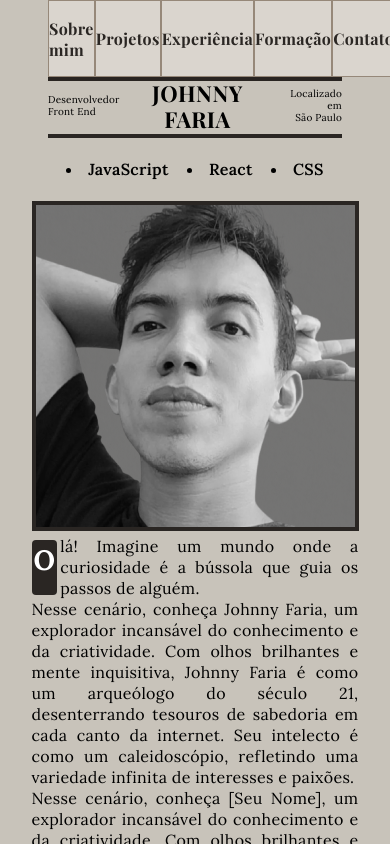
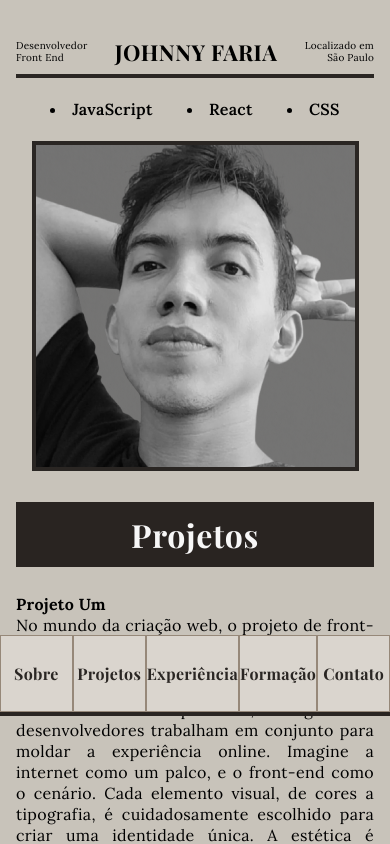
Before and after one commit to JohnnysFaria/myportfolio, a React (Vite) app: page / in a window 390 px wide. Shown: the top 844 px of the page. Built offline with nearby package versions, Linux system fonts and the light colour scheme; a web font is replaced by a local one.

Commit message:
responsivo

```diff
--- a/src/App.jsx
+++ b/src/App.jsx
@@ -4,13 +4,14 @@ import Styled from 'styled-components';
 import Menu from './Components/Menu/Menu';
 import Header from './Components/Header/Header';
 import Footer from './Components/Footer/Footer';
-import Profile from './Components/Profile/Profile';
+import Profile from './Components/Profile/Pic';
 import { Sobre } from './Components/Profile/Sobre';
 import Home from './Components/Home/Home';
 import XP from './Components/XP/XP';
 import ProjetosUm from './Components/Projetos/ProjetoUm/ProjetosUm';
 import ProjetosDois from './Components/Projetos/ProjetoDois/ProjetoDois';
 import SectionProjects from './Components/Projetos/SectionProjects';
+import { device } from './Components/Utils/size'
 
 const Background = Styled.div`
   background: #C8C3BA;
@@ -23,16 +24,12 @@ const Container = Styled.div`
   align-items: center;
   justify-content: center;
   padding: 3rem 3rem 0 3rem;
+  @media ${device.mobileL} {
+    padding: 0 1rem;
+  }
 `;
 
-const Wrapper = Styled.div`
-  display: flex;
-  align-items: center;
-  justify-content: center;
-  @media (max-width: 768px) {
-      flex-direction: column;
-  }
-`;
+
 
 
 
@@ -43,16 +40,13 @@ const App = () => {
         <Container>
           <Menu />
           <Header />
-          <Wrapper>
+
             <Profile />
-            <Sobre />
-          </Wrapper>
-          <SectionProjects />
+
+            <SectionProjects />
             <XP />
-          <Wrapper>
-          </Wrapper>
-          <Home />
-          <Footer />
+            <Home />
+            <Footer />
         </Container>
       </BrowserRouter>
     </Background>
--- a/src/Components/Menu/Menu.jsx
+++ b/src/Components/Menu/Menu.jsx
@@ -1,12 +1,19 @@
 import React from 'react';
 import { Link } from 'react-scroll';
 import Styled from 'styled-components';
+import { device } from '../Utils/size'
 
 const Container = Styled.nav`
     position: fixed;
     width: 100%;
     top:0;
     padding: 0 3rem;
+
+    @media ${device.mobileL} {
+      top:635px;
+    padding: 0;
+
+    }
 `;
 
 const Nav = Styled.nav`
@@ -58,7 +65,7 @@ const Menu = () => {
           offset={-50}
           duration={500}
         >
-          Sobre mim
+          Sobre
         </NavbarLink>
 
         <NavbarLink
--- /dev/null
+++ b/src/Components/Profile/Pic.jsx
@@ -0,0 +1,26 @@
+import React from 'react';
+import { useState } from 'react';
+import Styled from 'styled-components';
+import Profilep from '../../img/profilepic.png';
+import Mypic from '../../img/profilepicactive.png';
+import { device } from '../Utils/size'
+
+
+
+
+
+export const Pic = () => {
+  const [over, setOver] = useState(false);
+  return (
+    <>
+        <div
+          onMouseOver={() => setOver(true)}
+          onMouseOut={() => setOver(false)}
+        >
+          <img src={over ? Mypic : Profilep} alt="arrow" />
+        </div>
+    </>
+  );
+};
+
+export default Pic;
--- a/src/Components/Profile/Profile.jsx
+++ b/src/Components/Profile/Profile.jsx
@@ -1,28 +1,23 @@
-import React from 'react';
-import { useState } from 'react';
+import React from 'react'
 import Styled from 'styled-components';
-import Profilep from '../../img/profilepic.png';
-import Mypic from '../../img/profilepicactive.png';
+import Pic from './Pic';
+import { Sobre } from './Sobre';
 import { device } from '../Utils/size'
 
-
-
-const Pic = Styled.div`
-
+const Wrapper = Styled.div`
+  display: flex;
+  align-items: center;
+  justify-content: center;
+  @media ${device.tablet} {
+      flex-direction: column;
+  }
 `;
 
 export const Profile = () => {
-  const [over, setOver] = useState(false);
   return (
-    <>
-        <Pic
-          onMouseOver={() => setOver(true)}
-          onMouseOut={() => setOver(false)}
-        >
-          <img src={over ? Mypic : Profilep} alt="arrow" />
-        </Pic>
-    </>
-  );
-};
-
-export default Profile;
+    <Wrapper>
+        <Pic/>
+        <Sobre/>
+    </Wrapper>
+  )
+}
```
